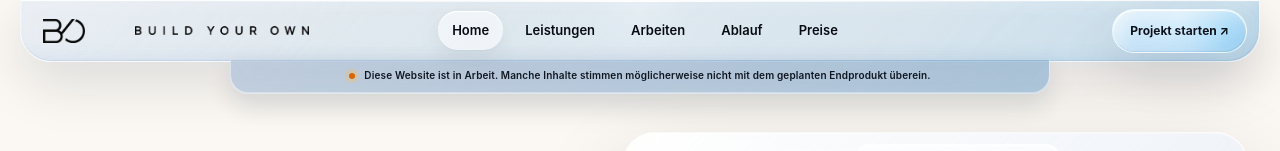
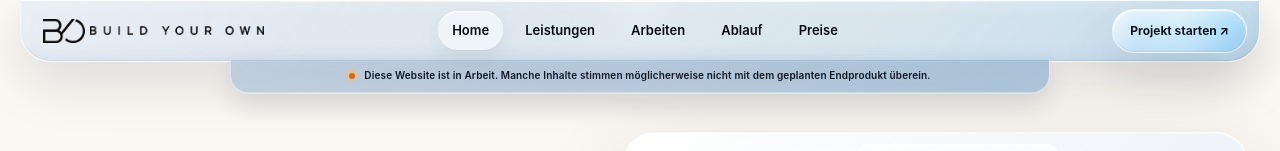
Before and after one commit to build-your-own-dev/buildyourown, a Next.js app: page / in a window 1280 px wide. Shown: the top 151 px of the page. Built offline with nearby package versions, Linux system fonts and the light colour scheme.

Commit message:
Tighten header logo spacing

```diff
--- a/assets/styles.css
+++ b/assets/styles.css
@@ -219,9 +219,10 @@ body{
 .device-shot img{display:block;width:100%;height:auto;border:0;border-radius:0;background:transparent;box-shadow:none}
 
 /* Brand symbol beside the wordmark in the site header. */
-header>.logo{display:inline-flex;align-items:center;gap:10px;justify-self:start;white-space:nowrap}
+header>.logo{display:inline-flex;align-items:center;gap:0;justify-self:start;white-space:nowrap}
 header>.logo::before{content:"";display:block;flex:0 0 auto;width:42px;height:26px;background:url("./images/byo-symbol.png") center/contain no-repeat}
-@media(max-width:560px){header>.logo{gap:8px}header>.logo::before{width:36px;height:22px}}
+header>.logo::after{margin-left:5px}
+@media(max-width:560px){header>.logo::before{width:36px;height:22px}header>.logo::after{margin-left:3px}}
 
 /* Use the supplied wordmark artwork everywhere a visual logo appears. */
 .logo{display:inline-flex;align-items:center;width:max-content;font-size:0;letter-spacing:0;white-space:nowrap}
```
Also changed, not shown: app/globals.css.
